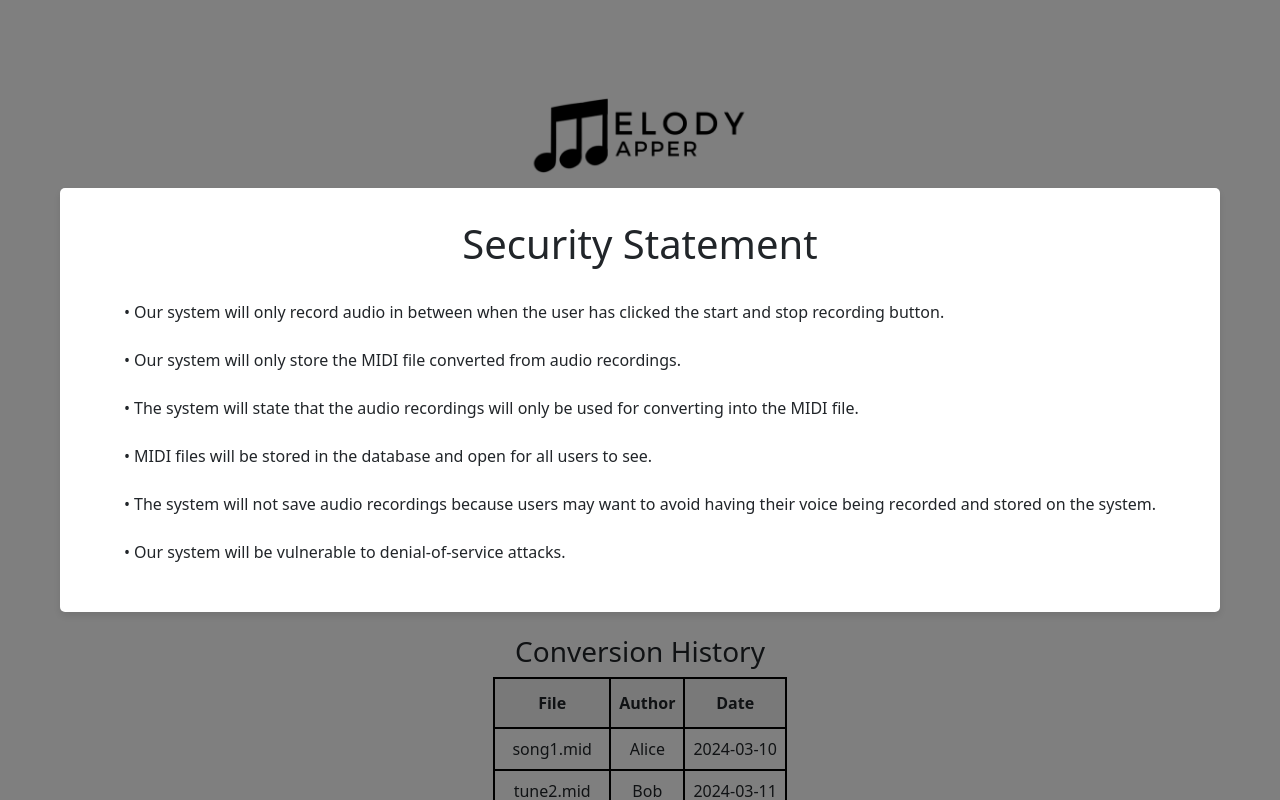
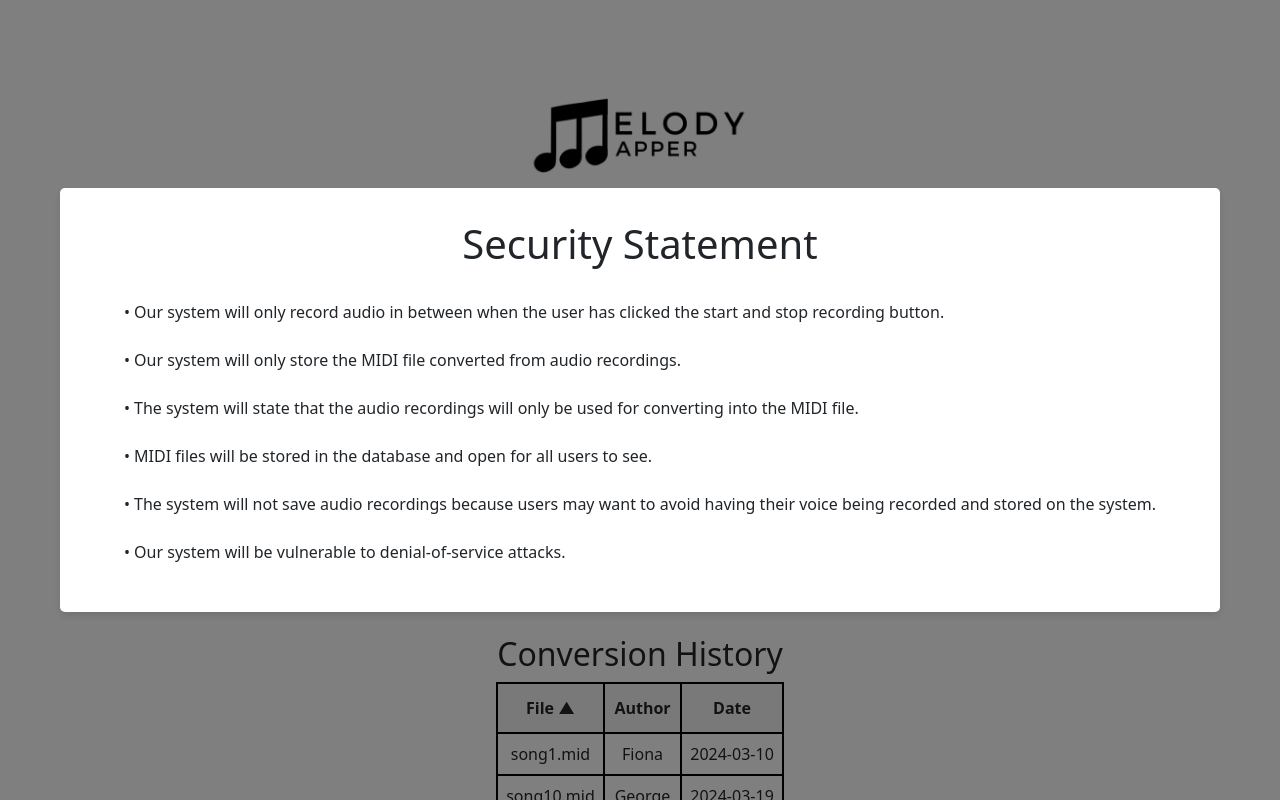
Before and after one commit to bengoh815/cs506-project, a React (Create React App) app in the folder client/: page / in a window 1280 px wide. Shown: the top 800 px of the page. Built offline with nearby package versions, Linux system fonts and the light colour scheme; no server answers.

Commit message:
implement sorting function of the table

```diff
--- a/client/package.json
+++ b/client/package.json
@@ -9,6 +9,7 @@
     "react": "^18.2.0",
     "react-bootstrap": "^2.10.2",
     "react-dom": "^18.2.0",
+    "react-paginate": "^8.2.0",
     "react-scripts": "5.0.1",
     "web-vitals": "^2.1.4"
   },
--- a/client/src/components/conversion_history/ConversionHistory.jsx
+++ b/client/src/components/conversion_history/ConversionHistory.jsx
@@ -19,19 +19,39 @@
  *
  ******************************************************************************/
 
-import React from "react";
+ import React, { useEffect, useState } from "react";
  import "./ConversionHistory.css";
-import { useEffect, useState } from "react";
+ import ReactPaginate from "react-paginate";
 
  // Mock data for conversion history
  const mockConversionHistoryData = [
-  { fileName: "song1.mid", author: "Alice", date: "2024-03-10" },
-  { fileName: "tune2.mid", author: "Bob", date: "2024-03-11" },
-  { fileName: "melody3.mid", author: "Charlie", date: "2024-03-12" },
-];
+   { 'fileName': 'song1.mid', 'author': 'Fiona', 'date': '2024-03-10' },
+   { 'fileName': 'song2.mid', 'author': 'George', 'date': '2024-03-11' },
+   { 'fileName': 'song3.mid', 'author': 'George', 'date': '2024-03-12' },
+   { 'fileName': 'song4.mid', 'author': 'Hannah', 'date': '2024-03-13' },
+   { 'fileName': 'song5.mid', 'author': 'Julia', 'date': '2024-03-14' },
+   { 'fileName': 'song6.mid', 'author': 'Ethan', 'date': '2024-03-15' },
+   { 'fileName': 'song7.mid', 'author': 'George', 'date': '2024-03-16' },
+   { 'fileName': 'song8.mid', 'author': 'George', 'date': '2024-03-17' },
+   { 'fileName': 'song9.mid', 'author': 'Fiona', 'date': '2024-03-18' },
+   { 'fileName': 'song10.mid', 'author': 'George', 'date': '2024-03-19' },
+   { 'fileName': 'song11.mid', 'author': 'Diana', 'date': '2024-03-20' },
+   { 'fileName': 'song12.mid', 'author': 'Alice', 'date': '2024-03-21' },
+   { 'fileName': 'song13.mid', 'author': 'Bob', 'date': '2024-03-22' },
+   { 'fileName': 'song14.mid', 'author': 'George', 'date': '2024-03-23' },
+   { 'fileName': 'song15.mid', 'author': 'Hannah', 'date': '2024-03-24' },
+   { 'fileName': 'song16.mid', 'author': 'Ethan', 'date': '2024-03-25' },
+   { 'fileName': 'song17.mid', 'author': 'Julia', 'date': '2024-03-26' },
+   { 'fileName': 'song18.mid', 'author': 'Bob', 'date': '2024-03-27' },
+   { 'fileName': 'song19.mid', 'author': 'Ethan', 'date': '2024-03-28' },
+   { 'fileName': 'song20.mid', 'author': 'George', 'date': '2024-03-29' }];
 
  const ConversionHistory = () => {
    const [convertedFiles, setConvertedFiles] = useState([]);
+   const [currentPage, setCurrentPage] = useState(0);
+   const itemsPerPage = 10;
+   const [sortingCriteria, setSortingCriteria] = useState('fileName'); // default is fileName
+   const [isAscending, setIsAscending] = useState(true);
 
    useEffect(() => {
      // Fetch the conversion history from the backend
@@ -54,20 +74,67 @@ const ConversionHistory = () => {
        });
    }, []);
 
+   // Sorting function
+   const sortItems = (a, b) => {
+     if (sortingCriteria === 'fileName') {
+       return isAscending ? a.fileName.localeCompare(b.fileName) : b.fileName.localeCompare(a.fileName);
+     } else if (sortingCriteria === 'author') {
+       return isAscending ? a.author.localeCompare(b.author) : b.author.localeCompare(a.author);
+     } else if (sortingCriteria === 'date') {
+       return isAscending ? new Date(a.date) - new Date(b.date) : new Date(b.date) - new Date(a.date);
+     }
+   };
+
+   mockConversionHistoryData.sort(sortItems);
+
+   // Calculate the current items to display
+   const indexOfLastItem = (currentPage + 1) * itemsPerPage;
+   const indexOfFirstItem = indexOfLastItem - itemsPerPage;
+   const currentItems = mockConversionHistoryData.slice(indexOfFirstItem, indexOfLastItem);
+
+
+   // Change page handler for ReactPaginate
+   const changePage = ({ selected }) => {
+     setCurrentPage(selected);
+   };
+
+   // Handler to update sorting criteria and direction
+   const handleSort = (newCriteria) => {
+     if (sortingCriteria === newCriteria) {
+       setIsAscending(!isAscending); // Toggle sorting direction if the same criteria is clicked
+     } else {
+       setSortingCriteria(newCriteria);
+       setIsAscending(true); // Default to ascending when criteria changes
+     }
+   };
+
+   const getSortingIndicator = (columnName) => {
+     if (sortingCriteria === columnName) {
+       return isAscending ? ' ▲' : ' ▼';
+     }
+     return '';
+   };
+
    return (
      <div className="conversion-history-container">
        <div id="conversion-history">
-        <h3 id="conversion-history-heading">Conversion History</h3>
+         <h2 id="conversion-history-heading">Conversion History</h2>
          <table id="conversion-history-table">
            <thead>
              <tr>
-              <th>File</th>
-              <th>Author</th>
-              <th>Date</th>
+               <th onClick={() => handleSort('fileName')} className="sortable">
+                 File{getSortingIndicator('fileName')}
+               </th>
+               <th onClick={() => handleSort('author')} className="sortable">
+                 Author{getSortingIndicator('author')}
+               </th>
+               <th onClick={() => handleSort('date')} className="sortable">
+                 Date{getSortingIndicator('date')}
+               </th>
              </tr>
            </thead>
            <tbody>
-            {mockConversionHistoryData.map((entry, index) => (
+             {currentItems.map((entry, index) => (
                <tr key={index}>
                  <td>{entry.fileName}</td>
                  <td>{entry.author}</td>
```
Also changed, not shown: 1 other file (tests, documents, lock files or other folders). Lines whose indentation alone changed are shown as unchanged.
